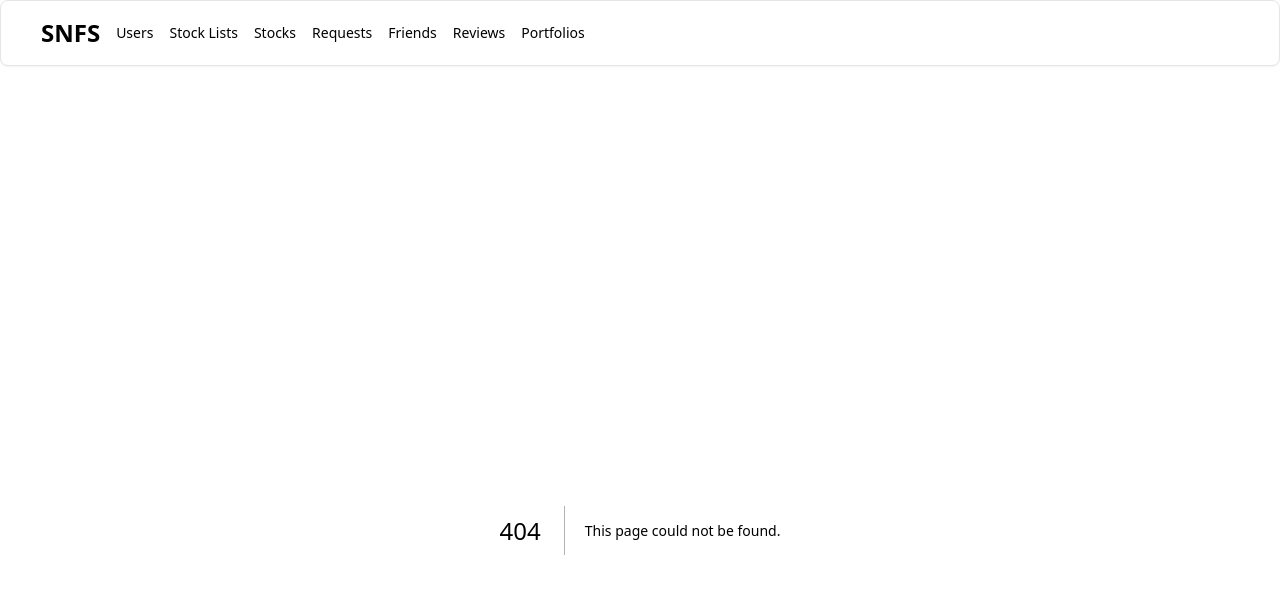
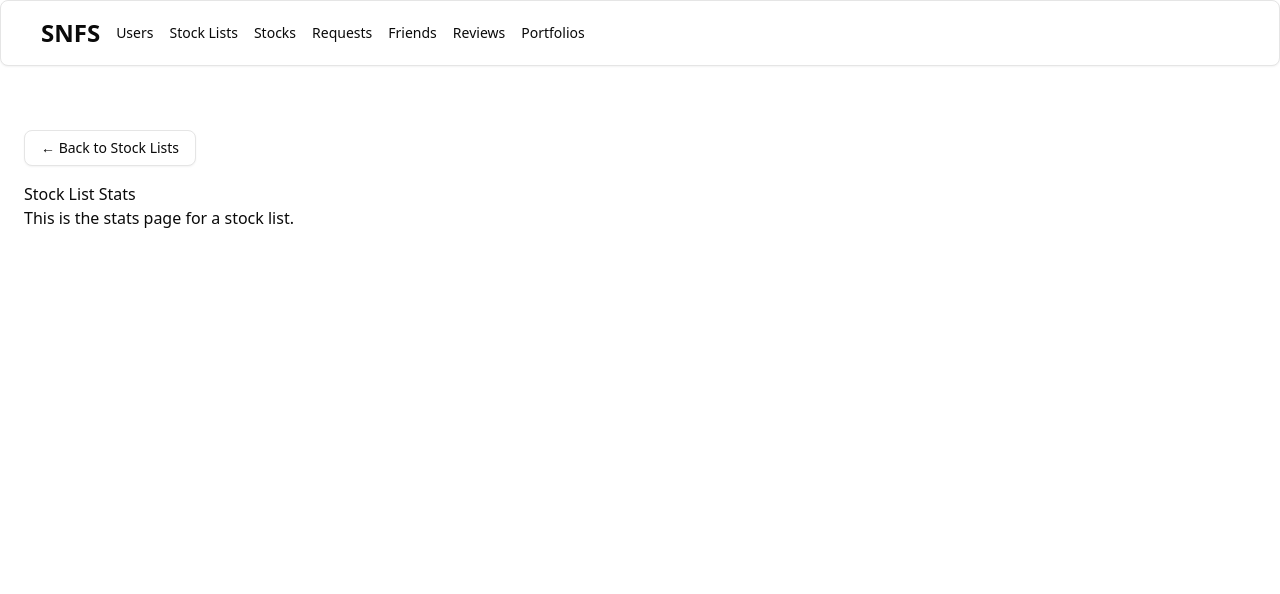
Before and after one commit to jediela/SNFS, a Next.js app in the folder frontend/: page /stocklists/1/stats in a window 1280 px wide. Before the commit this address had no page. Shown: the top 594 px of the page. Built offline with nearby package versions, Linux system fonts and the light colour scheme.

Commit message:
fe setup

```diff
--- /dev/null
+++ b/frontend/app/stocklists/[id]/stats/page.tsx
@@ -0,0 +1,22 @@
+'use client';
+import { useParams, useRouter } from 'next/navigation';
+import { Button } from '@/components/ui/button';
+
+export default function StockListStatsPage() {
+    const params = useParams();
+    const router = useRouter();
+    const { id } = params;
+    return (
+        <div>
+            <Button
+                variant="outline"
+                onClick={() => router.push('/stocklists/view')}
+                className="mb-4"
+            >
+                ← Back to Stock Lists
+            </Button>
+            <h1>Stock List Stats</h1>
+            <p>This is the stats page for a stock list.</p>
+        </div>
+    );
+}
--- a/frontend/app/stocklists/view/page.tsx
+++ b/frontend/app/stocklists/view/page.tsx
@@ -150,6 +150,10 @@ export default function ViewStockLists() {
         router.push(`/reviews/view?list_id=${listId}`);
     }
 
+    function handleViewStats(listId: number) {
+        router.push(`/stocklists/${listId}/stats`);
+    }
+
     return (
         <div className="space-y-10">
             <Card>
@@ -272,6 +276,16 @@ export default function ViewStockLists() {
                                             variant="outline"
                                             size="sm"
                                             onClick={() =>
+                                                handleViewStats(list.list_id)
+                                            }
+                                        >
+                                            View Stats
+                                        </Button>
+
+                                        <Button
+                                            variant="outline"
+                                            size="sm"
+                                            onClick={() =>
                                                 handleViewReviews(list.list_id)
                                             }
                                         >
```
